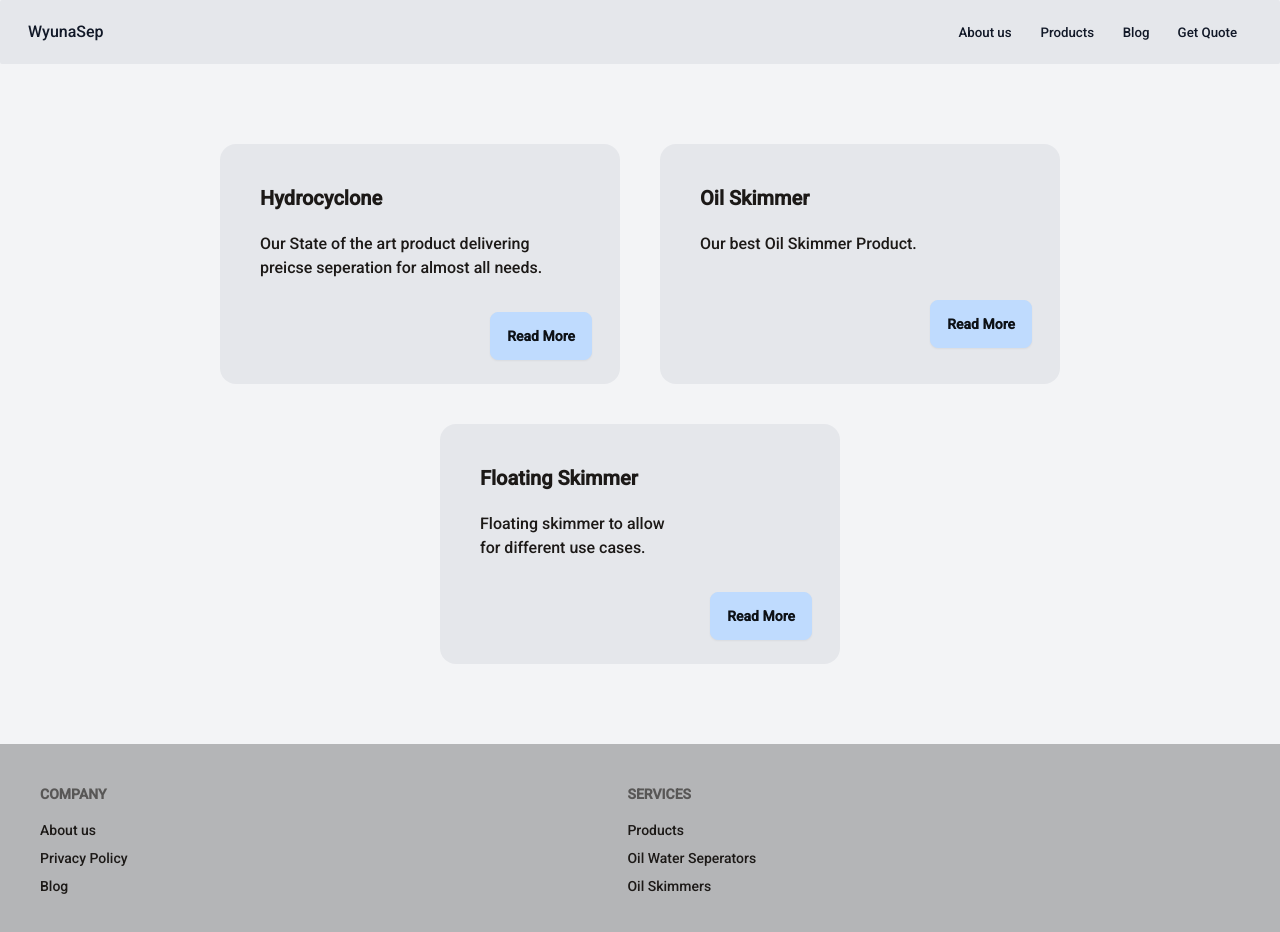
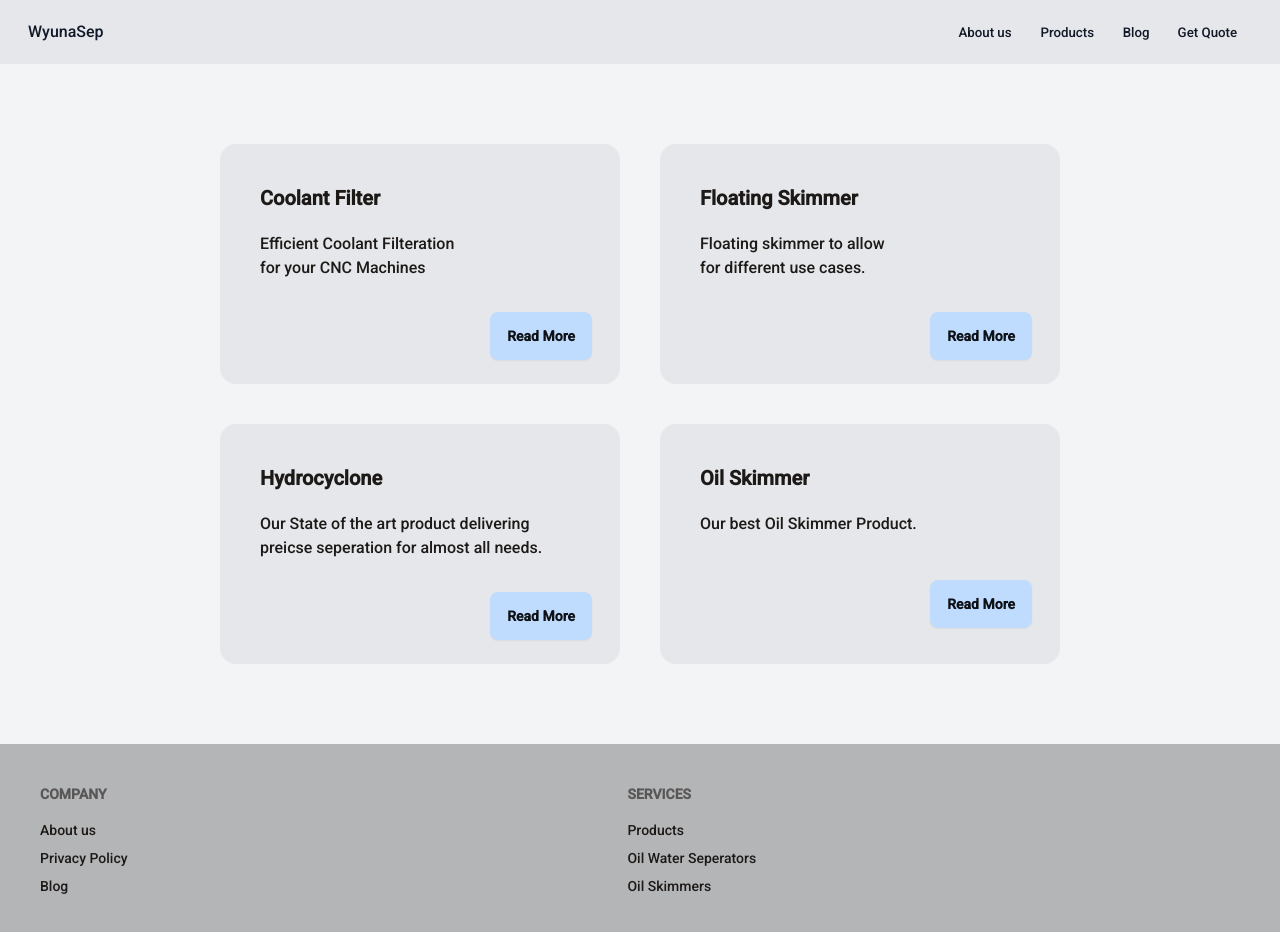
Before and after one commit to JJGOD-13/wyunasep.com, a Next.js app: page /products in a window 1280 px wide. Shown: the top 932 px of the page. Built offline with nearby package versions, Linux system fonts and the light colour scheme.

Commit message:
import paths

```diff
--- a/src/app/products/page.tsx
+++ b/src/app/products/page.tsx
@@ -1,3 +1,4 @@
+import getMarkdownData from "@/components/getMarkdownData";
 import Link from "next/link"
 interface Product {
   title: string;
@@ -5,7 +6,7 @@ interface Product {
   image: string;
   link: string;
 }
-const products = [
+let products1 = [
 {
     title: "Hydrocyclone",
     description: "Our State of the art product delivering preicse seperation for almost all needs.",
@@ -23,8 +24,24 @@ const products = [
     description: "Floating skimmer to allow for different use cases.",
     image: "link/to/image",
     link: "/blog/Floating_Skimmer"
+},
+{
+  title: "Coolant Filter",
+  description: "Efficient Coolant Filtration for a wide range of applications.",
+  image: "@/public/images/Wyunasep Coolant Filtration.jpeg",
+  link: "/blog/Coolant_Filter"
+
 }
 ]
+
+
+const products: Product[] = getMarkdownData('blogposts/').map((data: any) => ({
+  title: data.title,
+  description: data.description,
+  image: data.image,
+  link: data.link,
+}));
+
 
 export default function Products() {
 
@@ -39,7 +56,7 @@ export default function Products() {
 }
 
 
-function DaisyCard({ product }: { product: Product }) {
+function DaisyCard({ product }: {product: Product}) {
 
   return (
     <div className=" card card-compact p-2 md:card-normal w-[300px]   bg-neutral h-fit md:h-[240px] md:w-[400px] text-base-content  ">
```
